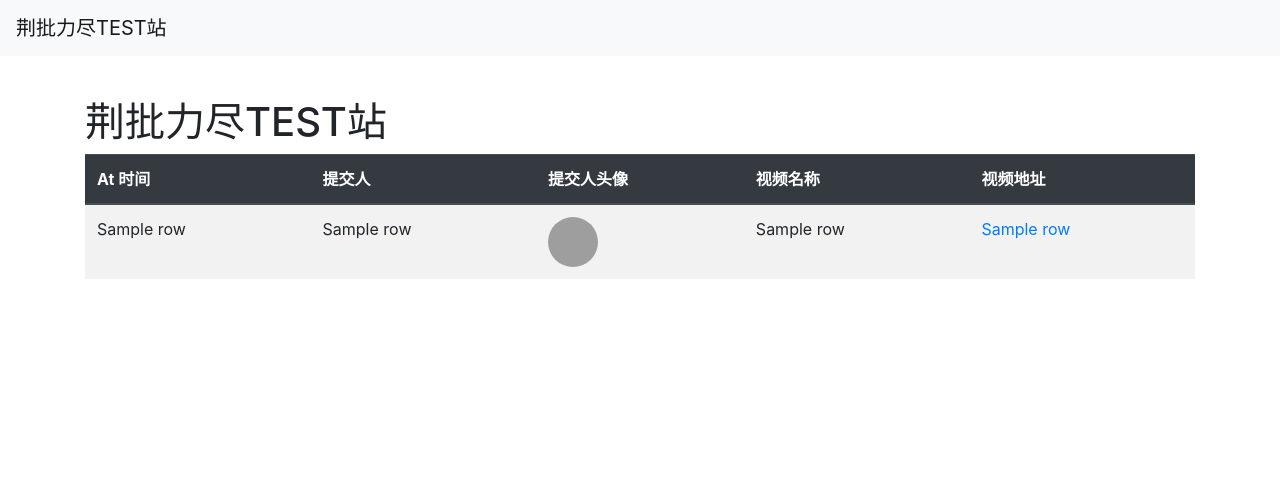
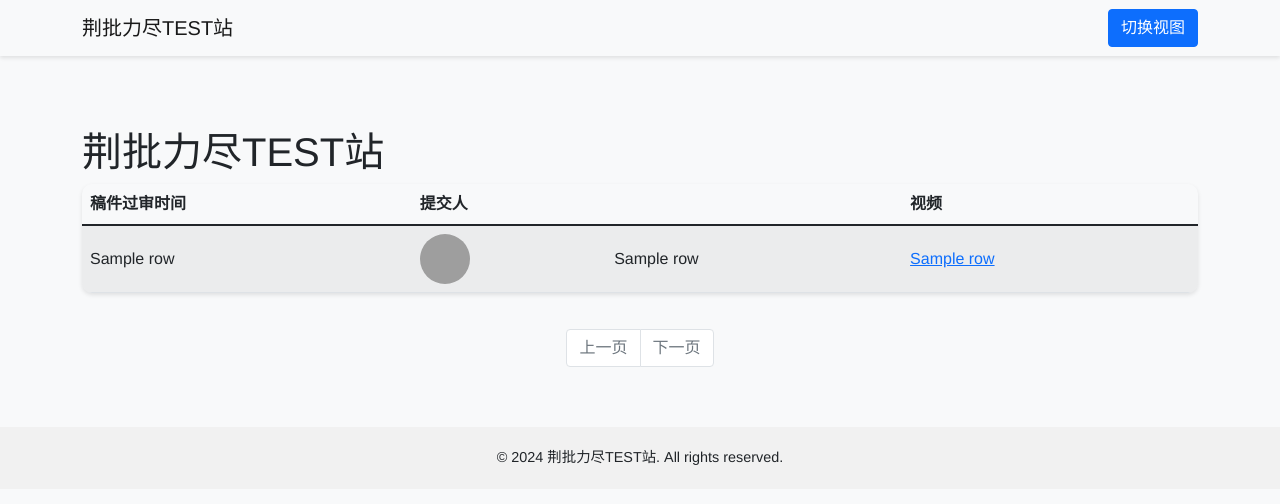
Before and after one commit to MorarmYin/jplj_bot, a Flask app: template templates/index.html in a window 1280 px wide. Shown: the top 504 px of the page. Run offline with Flask 3, Linux system fonts and the light colour scheme; the template is opened without the code that fills it: most values are stand-ins (such as "Sample title", 1, 10 or a date in 2020); some libraries are stand-ins or nearby versions; grey boxes are pictures that could not be loaded.

Commit message:
翻新前端

```diff
--- a/app.py
+++ b/app.py
@@ -1,30 +1,40 @@
-from flask import Flask, render_template, send_file, request
+from flask import Flask, render_template, request,send_from_directory
 from flask_socketio import SocketIO
-from io import BytesIO
 import threading
 import signal
 import sys
-
-import requests
+import os
 from database import open_database, close_database
 from get_at_thread import start_get_at
+from utils import create_dir
 
 app = Flask(__name__)
 socketio = SocketIO(app)
 
 @app.route('/')
 def index():
+    page = request.args.get('page', 1, type=int)  # 默认页码为 1
+    per_page = request.args.get('per_page', 20, type=int)  # 默认每页显示 10 条记录
     conn, cur = open_database('BilibiliData.db')
-    cur.execute("SELECT * FROM bilibili_items")
+    # 计算跳过的记录数
+    offset = (page - 1) * per_page
+    # 修改查询以实现分页
+    cur.execute("SELECT * FROM bilibili_items LIMIT ? OFFSET ?", (per_page, offset))
     rows = cur.fetchall()
+    # 获取总记录数
+    cur.execute("SELECT COUNT(*) FROM bilibili_items")
+    total = cur.fetchone()[0]
+    # 计算总页数
+    total_pages = (total + per_page - 1) // per_page
     close_database(conn)
-    return render_template('index.html', rows=rows)
+    # 返回分页数据和分页信息
+    return render_template('index.html', rows=rows, page=page, per_page=per_page, total=total, total_pages=total_pages)
 
 @app.route('/avatar')
 def avatar():
-    url = request.args.get('url')
-    response = requests.get(url)
-    return send_file(BytesIO(response.content), mimetype='image/jpeg')
+    filename = request.args.get('filename')  # 假设查询参数名为filename
+    directory = os.path.join(app.root_path, 'imgs')  # 假设图片存储在项目根目录下的img文件夹
+    return send_from_directory(directory, filename, mimetype='image/jpeg')
 
 def signal_handler(sig, frame):
     print('You pressed Ctrl+C!')
@@ -32,6 +42,7 @@
     sys.exit(0)
 
 if __name__ == "__main__":
+    create_dir()
     signal.signal(signal.SIGINT, signal_handler)
     thread = threading.Thread(target=start_get_at)
     thread.start()
--- a/database.py
+++ b/database.py
@@ -1,5 +1,5 @@
 import sqlite3
-from datetime import datetime, timezone
+from datetime import datetime, timezone, timedelta
 
 def open_database(path):
     connection = sqlite3.connect(path)
@@ -43,8 +43,8 @@
     conn.commit()
 
 def insert_at_data(conn, cur, item, video_item):
-    at_time = datetime.fromtimestamp(item["at_time"], tz=timezone.utc).strftime('%Y-%m-%d %H:%M:%S')
-    pass_time = datetime.fromtimestamp(video_item["ctime"], tz=timezone.utc).strftime('%Y-%m-%d %H:%M:%S')
+    at_time = datetime.fromtimestamp(item["at_time"], tz=timezone.utc).astimezone(timezone(timedelta(hours=8))).strftime('%Y-%m-%d %H:%M:%S')
+    pass_time = datetime.fromtimestamp(video_item["ctime"], tz=timezone.utc).astimezone(timezone(timedelta(hours=8))).strftime('%Y-%m-%d %H:%M:%S')
     cur.execute('''
         INSERT INTO bilibili_items (id, at_time, at_user_id, at_user_nickname, item_title, item_uri, BVID, owner_id, owner_nickname, pass_time)
         VALUES (?, ?, ?, ?, ?, ?, ?, ?, ?, ?)
--- /dev/null
+++ b/static/css/styles.css
@@ -0,0 +1,109 @@
+body {
+    padding-top: 80px;
+    font-family: 'Helvetica Neue', Helvetica, Arial, sans-serif;
+    background-color: #f8f9fa;
+}
+
+.navbar-custom {
+    background-color: rgba(255, 255, 255, 0.8);
+    box-shadow: 0 2px 4px rgba(0, 0, 0, .1);
+}
+
+.table-custom {
+    border-radius: 10px;
+    overflow: hidden;
+    box-shadow: 0 2px 4px rgba(0, 0, 0, .1);
+}
+
+.table-avatar img {
+    width: 50px;
+    height: 50px;
+    border-radius: 50%;
+}
+
+.table-custom td {
+    vertical-align: middle;
+}
+
+footer {
+    text-align: center;
+    padding: 20px 0;
+    margin-top: 40px;
+    font-size: 0.9rem;
+    background-color: #f1f1f1;
+}
+
+/* Waterfall flow styles */
+.waterfall-container {
+    display: none;
+    /* Hide by default */
+    padding: 20px;
+}
+
+.card-link {
+    text-decoration: none;
+    color: inherit;
+}
+
+.card-link:hover .card {
+    background-color: #f8f9fa;
+}
+
+.waterfall-container .card {
+    background-color: #fff;
+    width: 300px;
+    margin: 10px;
+    box-shadow: 0 4px 8px rgba(0, 0, 0, 0.1);
+    border-radius: 8px;
+    overflow: hidden;
+}
+
+.waterfall-container .card img {
+    width: 100%;
+    height: auto;
+}
+
+.waterfall-container .card .info {
+    padding: 15px;
+}
+
+.waterfall-container .card .info h4 {
+    margin: 0 0 10px;
+    font-size: 16px;
+    color: #333;
+}
+
+.waterfall-container .card .info p {
+    margin: 0;
+    color: #777;
+}
+
+.waterfall-container .card .info .up {
+    color: #999;
+    font-size: 14px;
+}
+
+.pagination {
+    text-align: center;
+    margin: 20px 0;
+}
+
+.pagination a {
+    margin: 0 5px;
+    padding: 8px 16px;
+    text-decoration: none;
+    background-color: #fff;
+    border: 1px solid #ddd;
+    color: #333;
+    border-radius: 4px;
+}
+
+.pagination a.active {
+    background-color: #333;
+    color: #fff;
+    border: 1px solid #333;
+}
+
+.pagination a:hover {
+    background-color: #ddd;
+}
--- /dev/null
+++ b/static/js/script.js
@@ -0,0 +1,11 @@
+document.getElementById('toggleViewBtn').addEventListener('click', function () {
+    var tableView = document.getElementById('tableView');
+    var waterfallView = document.getElementById('waterfallView');
+    if (tableView.style.display === 'none') {
+        tableView.style.display = 'block';
+        waterfallView.style.display = 'none';
+    } else {
+        tableView.style.display = 'none';
+        waterfallView.style.display = 'block';
+    }
+});
--- a/templates/index.html
+++ b/templates/index.html
@@ -1,51 +1,83 @@
 <!DOCTYPE html>
-<html lang="en">
+<html lang="zh">
+
 <head>
     <meta charset="UTF-8">
     <title>荆批力尽TEST站</title>
-    <link href="https://cdn.bootcdn.net/ajax/libs/twitter-bootstrap/4.5.2/css/bootstrap.min.css" rel="stylesheet">
-    <style>
-        body {
-            padding-top: 50px;
-        }
-        .table-avatar img {
-            width: 50px;
-            height: 50px;
-            border-radius: 50%;
-        }
-    </style>
+    <link href="https://cdn.bootcdn.net/ajax/libs/twitter-bootstrap/5.1.3/css/bootstrap.min.css" rel="stylesheet">
+    <link rel="stylesheet" href="{{ url_for('static', filename='css/styles.css') }}">
 </head>
+
 <body>
-    <nav class="navbar navbar-expand-lg navbar-light bg-light fixed-top">
+    <nav class="navbar navbar-expand-lg navbar-light bg-light fixed-top navbar-custom">
+        <div class="container">
             <a class="navbar-brand" href="#">荆批力尽TEST站</a>
+            <button id="toggleViewBtn" class="btn btn-primary ml-auto">切换视图</button>
+        </div>
     </nav>
     <div class="container">
         <h1 class="mt-5">荆批力尽TEST站</h1>
-        <table class="table table-striped table-hover">
+        <div id="tableView" class="table-view">
+            <table class="table table-striped table-hover table-custom">
                 <thead class="thead-dark">
                     <tr>
-                    <th>At 时间</th>
-                    <th>提交人</th>
-                    <th>提交人头像</th>
-                    <th>视频名称</th>
-                    <th>视频地址</th>
+                        <th>稿件过审时间</th>
+                        <th colspan="2">提交人</th>
+                        <th>视频</th>
                     </tr>
                 </thead>
                 <tbody>
                     {% for row in rows %}
                     <tr>
-                    <td>{{ row[1] }}</td>
-                    <td>{{ row[2] }}</td>
-                    <td class="table-avatar"><img src="{{ url_for('avatar', url=row[3]) }}" alt="avatar"></td>
-                    <td>{{ row[5] }}</td>
-                    <td><a href="{{ row[6] }}" target="_blank">{{ row[6] }}</a></td>
+                        <td>{{row[9]}}</td>
+                        <td class="table-avatar"><img src="/avatar?filename=owner/{{row[7]}}.jpg" alt="avatar"></td>
+                        <td>{{row[8]}}</td>
+                        <td><a href="{{row[5]}}" target="_blank">{{row[4]}}</a></td>
                     </tr>
                     {% endfor %}
                 </tbody>
             </table>
         </div>
-    <script src="https://cdn.bootcdn.net/ajax/libs/jquery/3.5.1/jquery.slim.min.js"></script>
-    <script src="https://cdn.bootcdn.net/ajax/libs/popper.js/2.5.2/umd/popper.min.js"></script>
-    <script src="https://cdn.bootcdn.net/ajax/libs/twitter-bootstrap/4.5.2/js/bootstrap.min.js"></script>
+        <div id="waterfallView" class="waterfall-container">
+            <div class="container">
+                {% for row in rows %}
+                <a href="{{ row[5] }}" class="card-link">
+                    <div class="card">
+                        <img src="/avatar?filename=videos/{{row[6]}}.jpg" alt="Thumbnail">
+                        <div class="info">
+                            <h4>{{ row[4] }}</h4>
+                            <p class="up">UP主: {{ row[8] }} {{ row[9]}}</p>
+                        </div>
+                    </div>
+                </a>
+                {% endfor %}
+            </div>
+        </div>
+        <nav aria-label="Page navigation" class="d-flex justify-content-center">
+            <ul class="pagination">
+                {% if page > 1 %}
+                <li class="page-item"><a class="page-link" href="/?page={{ page - 1 }}&per_page={{ per_page }}">上一页</a>
+                </li>
+                {% else %}
+                <li class="page-item disabled"><span class="page-link">上一页</span></li>
+                {% endif %}
+
+                {% for p in range(1, total_pages + 1) %}
+                <li class="page-item {% if p == page %}active{% endif %}"><a class="page-link"
+                        href="/?page={{ p }}&per_page={{ per_page }}">{{ p }}</a></li>
+                {% endfor %}
+                {% if page < total_pages %} <li class="page-item"><a class="page-link"
+                        href="/?page={{ page + 1 }}&per_page={{ per_page }}">下一页</a></li>
+                    {% else %}
+                    <li class="page-item disabled"><span class="page-link">下一页</span></li>
+                    {% endif %}
+            </ul>
+        </nav>
+    </div>
+    <footer>
+        © 2024 荆批力尽TEST站. All rights reserved.
+    </footer>
+    <script src="{{ url_for('static', filename='js/script.js') }}"></script>
 </body>
+
 </html>
```
Also changed, not shown: bilibili.py (+22 -2 lines), utils.py (+8 -0 lines), 1 other file. Lines whose indentation alone changed are shown as unchanged.
